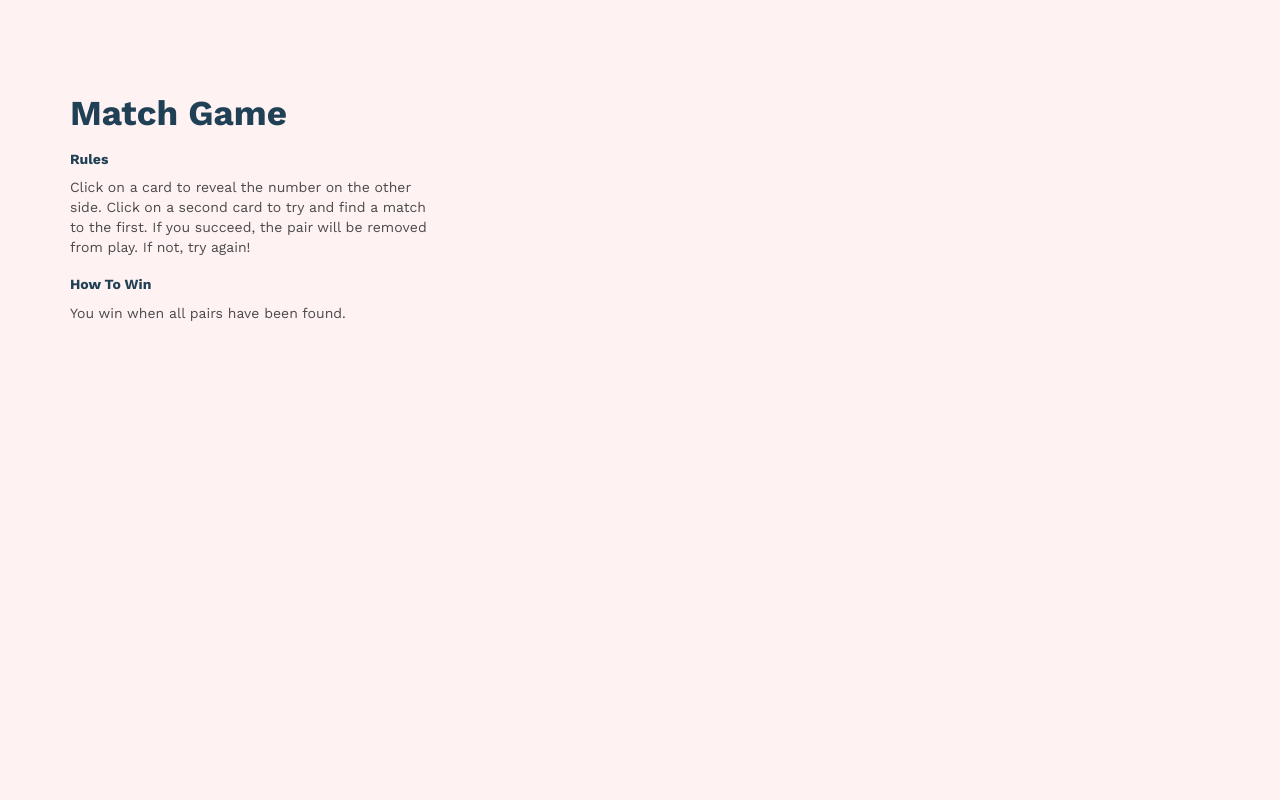
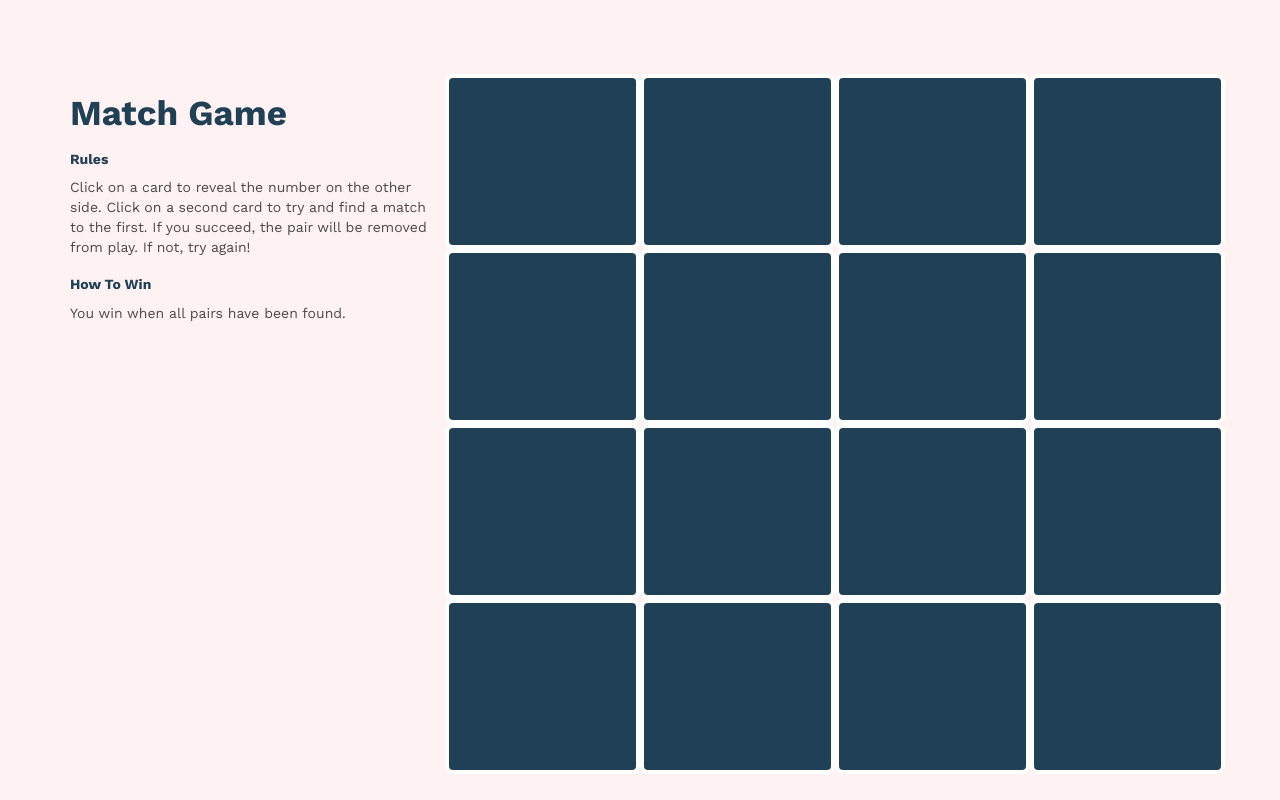
Before and after one commit to amduren/MatchGame, a plain HTML site: page index.html in a window 1280 px wide. Drawn offline with nearby package versions, Linux system fonts and the light colour scheme.

Commit message:
Style cards when face down

```diff
--- a/index.html
+++ b/index.html
@@ -25,37 +25,37 @@
       </div>
       <div class="col-md-8" id="game">
         <div class="row">
-          <div class="col-xs-4 card">
+          <div class="col-xs-3 card">
           </div>
-          <div class="col-xs-4 card">
+          <div class="col-xs-3 card">
           </div>
-          <div class="col-xs-4 card">
+          <div class="col-xs-3 card">
           </div>
-          <div class="col-xs-4 card">
+          <div class="col-xs-3 card">
           </div>
-          <div class="col-xs-4 card">
+          <div class="col-xs-3 card">
           </div>
-          <div class="col-xs-4 card">
+          <div class="col-xs-3 card">
           </div>
-          <div class="col-xs-4 card">
+          <div class="col-xs-3 card">
           </div>
-          <div class="col-xs-4 card">
+          <div class="col-xs-3 card">
           </div>
-          <div class="col-xs-4 card">
+          <div class="col-xs-3 card">
           </div>
-          <div class="col-xs-4 card">
+          <div class="col-xs-3 card">
           </div>
-          <div class="col-xs-4 card">
+          <div class="col-xs-3 card">
           </div>
-          <div class="col-xs-4 card">
+          <div class="col-xs-3 card">
           </div>
-          <div class="col-xs-4 card">
+          <div class="col-xs-3 card">
           </div>
-          <div class="col-xs-4 card">
+          <div class="col-xs-3 card">
           </div>
-          <div class="col-xs-4 card">
+          <div class="col-xs-3 card">
           </div>
-          <div class="col-xs-4 card">
+          <div class="col-xs-3 card">
           </div>
         </div>
       </div>
--- a/resources/css/style.css
+++ b/resources/css/style.css
@@ -25,3 +25,13 @@ p {
 .container {
   padding-top: 5.25rem;
 }
+
+.card {
+  height: 12.5rem;
+  font-size: 7rem;
+  font-weight: 900;
+  background-color: rgb(32, 64, 86);
+  color: rgb(255, 255, 255);
+  border: 4px solid #ffffff;
+  border-radius: 8px;
+}
```
